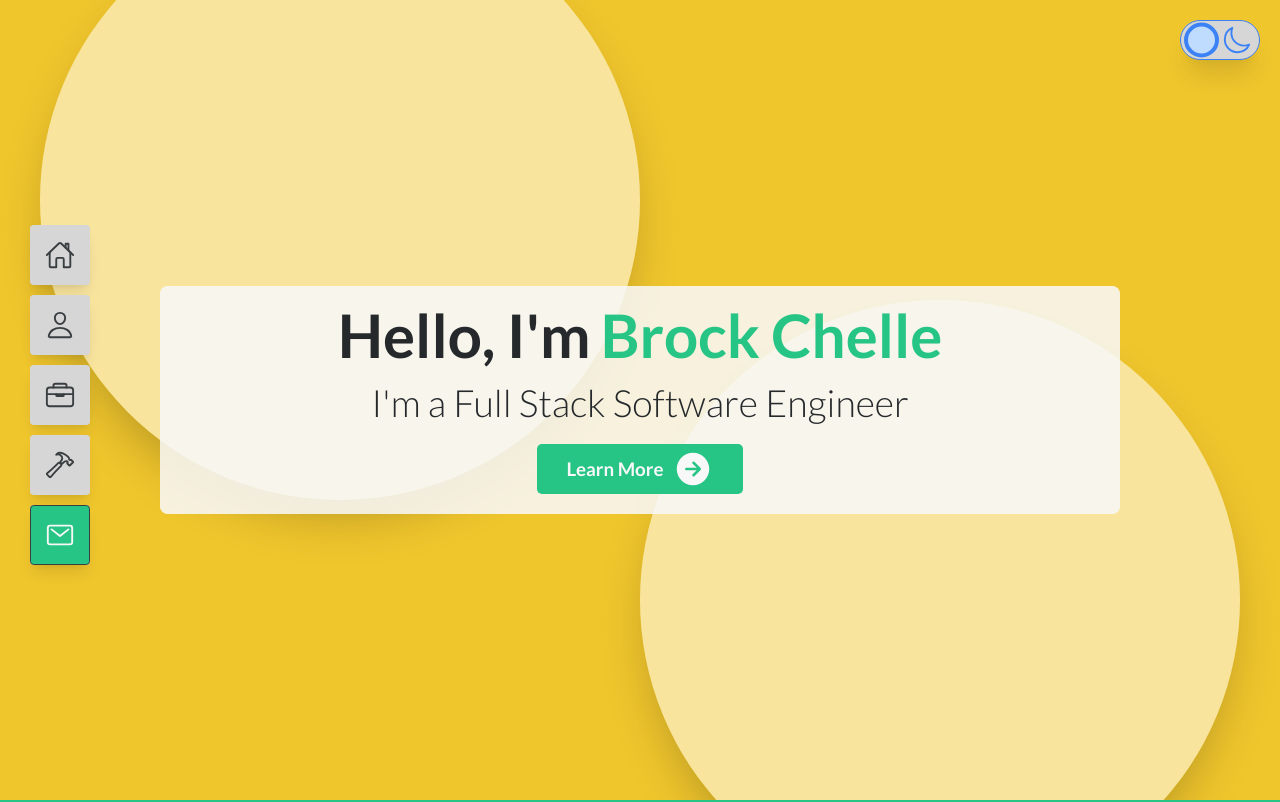
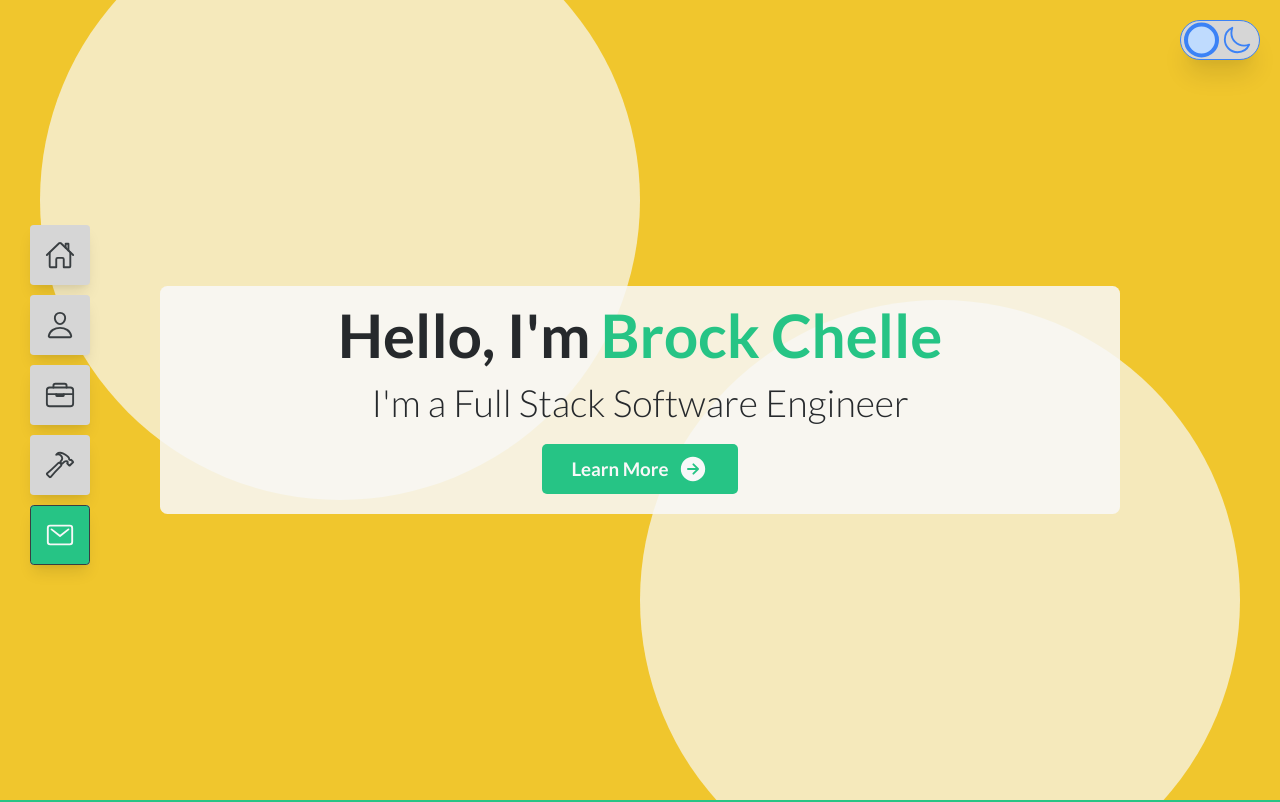
Before and after one commit to blchelle/portfolio-webpage, a React (Vite) app: page / in a window 1280 px wide. Shown: the top 802 px of the page. Built offline with nearby package versions, Linux system fonts and the light colour scheme.

Commit message:
#187: Use a consistent class for all buttons

```diff
--- a/src/components/Form.tsx
+++ b/src/components/Form.tsx
@@ -31,7 +31,7 @@ const Form: React.FC<SectionChildProps> = ({ cardColor }) => {
 				<TextInput label='Name' name='name' required isValid={validateEmpty} />
 				<TextInput label='Email' name='email' required type='email' isValid={validateEmail} />
 				<TextInput label='Message' name='message' required numLines={6} isValid={validateEmpty} />
-				<button type='submit' className='btn-primary'>
+				<button type='submit' className='btn bg-primary hover:bg-primary-dark'>
 					Send <SendIcon className='h-10 w-10 text-gray-1 fill-current ml-4' />
 				</button>
 			</form>
--- a/src/components/Project.tsx
+++ b/src/components/Project.tsx
@@ -59,8 +59,8 @@ const Project: React.FC<ProjectProps & SectionChildProps> = ({
 			>
 				<img src={mockup} alt={`${name} Mockup`} className='w-3/4 p-8 xl:w-full' />
 			</Card>
-			<div>
-				<Card className={`flex flex-col mb-8`} bgColorClass={cardColor} animation='fade-left'>
+			<div className='flex flex-col'>
+				<Card className='flex flex-col mb-8' bgColorClass={cardColor} animation='fade-left'>
 					<div className='flex items-center mb-8'>
 						<Logo className='w-20 mr-8' />
 						<h3 className='text-5xl font-bold'>{name}</h3>
@@ -72,14 +72,14 @@ const Project: React.FC<ProjectProps & SectionChildProps> = ({
 					</div>
 				</Card>
 				<p className='text-3xl leading-relaxed'>{description}</p>
-				<div className='flex justify-start w-full mt-16'>
+				<div className='flex justify-start mt-auto'>
 					{PROJECT_BUTTONS.map(({ text, url, Icon: ButtonIcon, bgColor, hoverBgColor }) => (
 						<a
 							key={text}
 							href={url}
 							target='_blank'
 							rel='noopener noreferrer'
-							className={`flex-center w-72 h-16 mr-4 text-2xl font-bold rounded-lg transition-colors text-gray-1 ${bgColor} ${hoverBgColor}`}
+							className={`btn mr-4 ${bgColor} ${hoverBgColor}`}
 						>
 							{text}
 							<ButtonIcon className='h-10 w-10 ml-4 text-gray-1 fill-current' title={text} />
--- a/src/components/sections/AboutMe.tsx
+++ b/src/components/sections/AboutMe.tsx
@@ -1,9 +1,11 @@
 import React from 'react';
 
 import Skills from '@components/Skills';
+import { SectionChildProps } from '@components/Section';
+
 import pictureOfMe from '@assets/me.jpg';
+import { ReactComponent as DocumentIcon } from '@assets/icons/document.svg';
 import text from 'src/text';
-import { SectionChildProps } from '@components/Section';
 
 const AboutMe: React.FC<SectionChildProps> = ({ cardColor }) => {
 	return (
@@ -21,12 +23,13 @@ const AboutMe: React.FC<SectionChildProps> = ({ cardColor }) => {
 						</p>
 					))}
 					<a
-						className='btn-primary col-span-full'
+						className='btn bg-primary hover:bg-primary-dark'
 						target='_blank'
 						href='./resume.pdf'
 						data-aos='zoom-in'
 					>
-						View My Resume
+						<span className='mr-4'>View My Resume</span>
+						<DocumentIcon className='h-12 w-12 text-gray-1 fill-current' />
 					</a>
 				</div>
 			</div>
--- a/src/components/sections/Header.tsx
+++ b/src/components/sections/Header.tsx
@@ -60,6 +60,8 @@ const Header = React.forwardRef<HTMLElement>((_, ref) => {
 		ref.current.style.backgroundColor = `rgb(${red}, ${green}, ${blue})`;
 	};
 
+	const circleColor = solved ? 'bg-header-close' : 'bg-gray-1';
+
 	return (
 		<header
 			ref={ref}
@@ -67,15 +69,11 @@ const Header = React.forwardRef<HTMLElement>((_, ref) => {
 			onMouseMove={moveTopInitial}
 		>
 			<div
-				className={`${
-					solved ? 'bg-header-close' : 'shadow-2xl'
-				} absolute header-circle left-1/2 bottom-1/4 transform translate-y-1/2`}
+				className={`${circleColor} absolute header-circle left-1/2 bottom-1/4 transform translate-y-1/2 opacity-70`}
 				ref={circleOneRef}
 			/>
 			<div
-				className={`${
-					solved ? 'bg-header-close' : 'shadow-2xl'
-				} absolute header-circle right-1/2 bottom-3/4 transform translate-y-1/2`}
+				className={`${circleColor} absolute header-circle right-1/2 bottom-3/4 transform translate-y-1/2 opacity-70`}
 				ref={circleTwoRef}
 			/>
 			<div className='flex flex-col items-center w-5/6 sm:w-3/4 z-10 p-8 bg-gray-transparent1 dark:bg-gray-transparent7 rounded-xl'>
@@ -84,9 +82,9 @@ const Header = React.forwardRef<HTMLElement>((_, ref) => {
 					<span className='text-primary ml-4'>Brock Chelle</span>
 				</h1>
 				<h2 className='text-6xl font-light px-12 mb-8'>I'm a Full Stack Software Engineer</h2>
-				<button className='group btn-primary self-center' onClick={scrollToStart}>
+				<button className='group btn bg-primary hover:bg-primary-dark' onClick={scrollToStart}>
 					<span className='mr-4'>Learn More</span>
-					<ArrowIcon className='h-16 w-16 text-gray-1 fill-current transition-transform transform group-hover:rotate-90' />
+					<ArrowIcon className='h-12 w-12 text-gray-1 fill-current transition-transform transform group-hover:rotate-90' />
 				</button>
 			</div>
 		</header>
--- a/src/index.css
+++ b/src/index.css
@@ -7,18 +7,14 @@
 }
 
 @layer components {
-	.btn-primary {
-		@apply bg-primary hover:bg-primary-dark transition-colors
-						h-20 w-max px-12 py-2
-						text-gray-1 font-bold text-3xl
-						flex items-center justify-between cursor-pointer rounded-lg;
+	.btn {
+		@apply flex items-center justify-between text-3xl text-gray-1 font-bold h-20 w-max px-12 py-2 rounded-lg transition-colors cursor-pointer;
 	}
 
 	.header-circle {
 		width: 60rem;
 		height: 60rem;
 		border-radius: 50%;
-		background-color: #ffffff88;
 		transition: background-color 2s linear, box-shadow 2s linear;
 	}
 
```
Also changed, not shown: src/assets/icons/document.svg (added).
